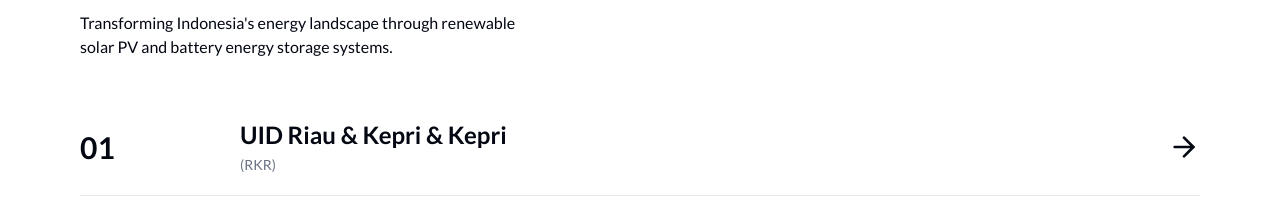
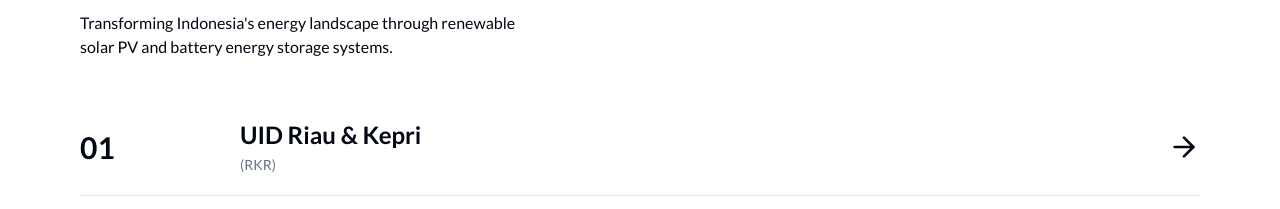
Before and after one commit to alimartondi/pln-geapp, a Next.js app: page / in a window 1280 px wide. Shown: the part 2907-3116 px from the top of the page. Built offline with nearby package versions, Linux system fonts and the light colour scheme.

Commit message:
feat: Improve table

```diff
--- a/src/components/sections/cluster/table/columns.tsx
+++ b/src/components/sections/cluster/table/columns.tsx
@@ -34,7 +34,7 @@ export const columns: ColumnDef<ClusterTableRow>[] = [
     columns: [
       {
         accessorKey: "projectName",
-        header: ({ column }) => <div>Project Name</div>,
+        header: () => <div>Project Name</div>,
       },
       { accessorKey: "cluster", header: "Geographic Cluster" },
       {
--- a/src/components/ui/multi-select.tsx
+++ b/src/components/ui/multi-select.tsx
@@ -119,6 +119,7 @@ export function MultiSelect({
             <div className="p-2">
               <Button
                 variant="ghost"
+                size="sm"
                 className="w-full justify-center"
                 onClick={() => onChange([])}
               >
--- a/src/components/ui/separator.tsx
+++ b/src/components/ui/separator.tsx
@@ -17,7 +17,7 @@ function Separator({
       decorative={decorative}
       orientation={orientation}
       className={cn(
-        "bg-border shrink-0 data-[orientation=horizontal]:h-px data-[orientation=horizontal]:w-full data-[orientation=vertical]:h-[85%] data-[orientation=vertical]:w-px",
+        "bg-border shrink-0 data-[orientation=horizontal]:h-px data-[orientation=vertical]:h-[85%] data-[orientation=vertical]:w-px",
         className
       )}
       {...props}
--- a/src/data/cluster.ts
+++ b/src/data/cluster.ts
@@ -3,8 +3,8 @@ import { Cluster, ClusterDetail } from "@/types/cluster.type";
 export const clusters: Cluster[] = [
   {
     id: 1,
-    name: "UID Riau & Kepri & Kepri",
-    shortName: "Riau & Kepri & Kepri",
+    name: "UID Riau & Kepri",
+    shortName: "Riau & Kepri",
     alias: "RKR",
   },
   {
```
